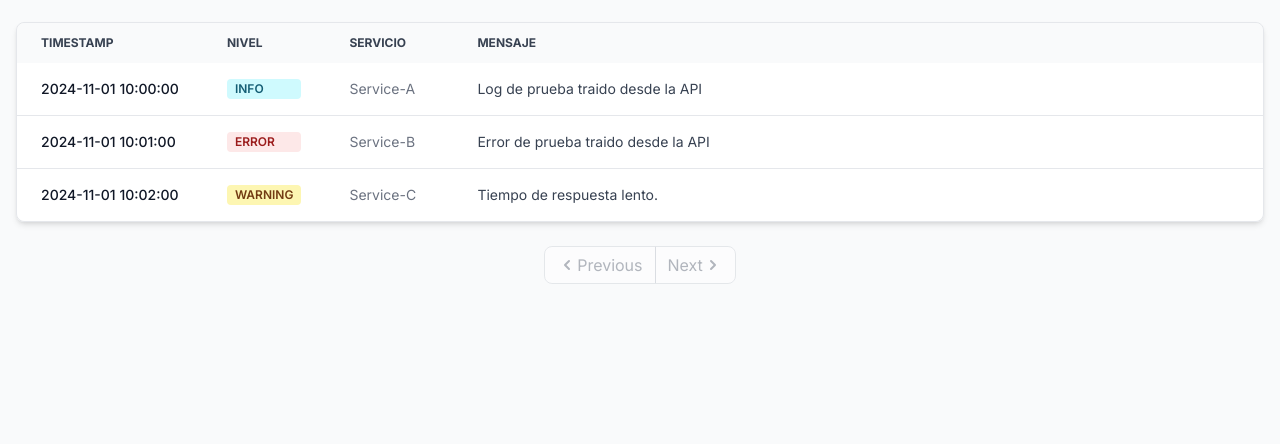
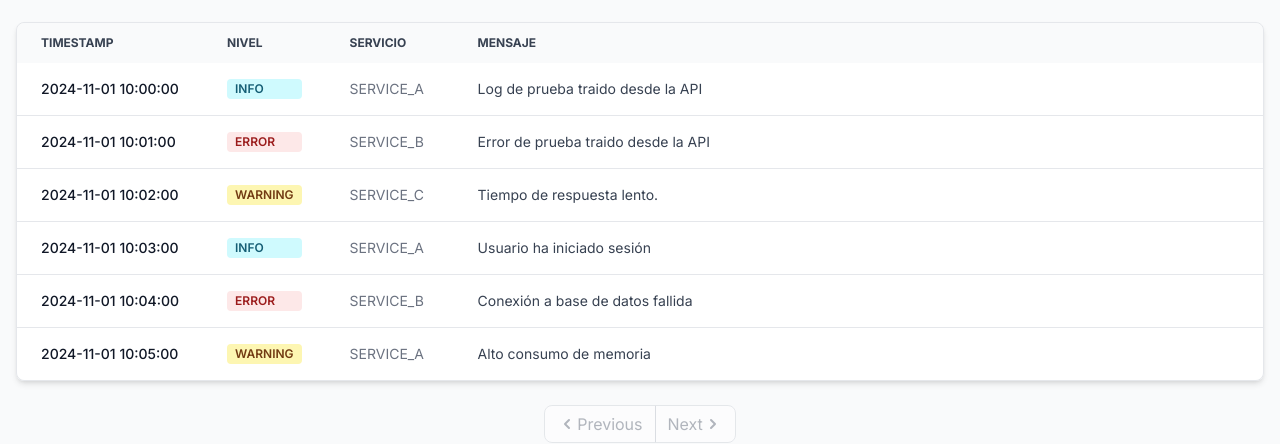
Before and after one commit to microboxlabs/nextjs-logs-manager, a Next.js app in the folder nextjs-logs-manager/: page /pages/logs in a window 1280 px wide. Shown: the part 196-640 px from the top of the page. Built offline with nearby package versions, Linux system fonts and the light colour scheme; no server answers.

Commit message:
(Update) LogManager
Creacion de logManager y metodos para filtro, y busqueda

```diff
--- /dev/null
+++ b/nextjs-logs-manager/app/api/services/logProcessor.ts
@@ -0,0 +1,35 @@
+import { LogEntry } from '@/types/logs'
+import { parseLogText } from '@/utils/logParser'
+import { storeAndGetLogs } from './logStorage'
+import { rawMockLogs } from './mockData'
+
+/**
+ * Procesa logs crudos y los almacena
+ * @param rawLogs - Texto crudo de logs
+ * @returns Array de logs procesados
+ */
+export function processRawLogs(rawLogs: string): LogEntry[] {
+  // 1. Parsear logs crudos a objetos LogEntry
+  const parsedLogs = parseLogText(rawLogs)
+
+  // 2. Almacenar logs procesados
+  return storeAndGetLogs(parsedLogs)
+}
+
+/**
+ * Inicializa el storage con logs de prueba
+ * @returns Array de logs iniciales
+ */
+export function initializeWithMockLogs(): LogEntry[] {
+  return processRawLogs(rawMockLogs)
+}
+
+/**
+ * Obtiene todos los logs almacenados
+ * Si no hay logs, inicializa con datos de prueba
+ * @returns Array de logs
+ */
+export function getAllLogs(): LogEntry[] {
+  const logs = storeAndGetLogs([])
+  return logs.length === 0 ? initializeWithMockLogs() : logs
+}
--- a/nextjs-logs-manager/app/api/services/logStorage.ts
+++ b/nextjs-logs-manager/app/api/services/logStorage.ts
@@ -1,19 +1,21 @@
 import { LogEntry } from '@/types/logs'
-import { mockLogs } from './mockData'
 
 const STORAGE_KEY = 'logs'
 
 /**
- * Obtiene los logs almacenados y validados
+ * Obtiene los logs almacenados
+ * @returns Array de logs desde localStorage
  */
 export function getLogs(): LogEntry[] {
-  if (typeof window === 'undefined') return mockLogs
+  if (typeof window === 'undefined') return []
   const storedLogs = localStorage.getItem(STORAGE_KEY)
-  return storedLogs ? JSON.parse(storedLogs) : mockLogs
+  return storedLogs ? JSON.parse(storedLogs) : []
 }
 
 /**
- * Almacena logs y retorna todos los logs actualizados
+ * Almacena logs y retorna todos los logs
+ * @param newLogs - Nuevos logs a almacenar
+ * @returns Array combinado de logs existentes y nuevos
  */
 export function storeAndGetLogs(newLogs: LogEntry[]): LogEntry[] {
   const existingLogs = getLogs()
--- a/nextjs-logs-manager/app/api/services/mockData.ts
+++ b/nextjs-logs-manager/app/api/services/mockData.ts
@@ -1,25 +1,10 @@
-import { LogLevel, LogService, LogEntry } from '@/types/logs'
-
-export const mockLogs: LogEntry[] = [
-  {
-    id: '1',
-    timestamp: '2024-11-01 10:00:00',
-    level: LogLevel.INFO,
-    service: LogService.SERVICE_A,
-    message: 'Log de prueba traido desde la API'
-  },
-  {
-    id: '2',
-    timestamp: '2024-11-01 10:01:00',
-    level: LogLevel.ERROR,
-    service: LogService.SERVICE_B,
-    message: 'Error de prueba traido desde la API'
-  },
-  {
-    id: '3',
-    timestamp: '2024-11-01 10:02:00',
-    level: LogLevel.WARNING,
-    service: LogService.SERVICE_C,
-    message: 'Tiempo de respuesta lento.'
-  }
-]
+/**
+ * Logs crudos de prueba
+ * Simula el contenido de un archivo de texto
+ */
+export const rawMockLogs = `[2024-11-01 10:00:00] [INFO] SERVICE_A: Log de prueba traido desde la API
+[2024-11-01 10:01:00] [ERROR] SERVICE_B: Error de prueba traido desde la API
+[2024-11-01 10:02:00] [WARNING] SERVICE_C: Tiempo de respuesta lento.
+[2024-11-01 10:03:00] [INFO] SERVICE_A: Usuario ha iniciado sesión
+[2024-11-01 10:04:00] [ERROR] SERVICE_B: Conexión a base de datos fallida
+[2024-11-01 10:05:00] [WARNING] SERVICE_A: Alto consumo de memoria`
--- a/nextjs-logs-manager/app/pages/logs/page.tsx
+++ b/nextjs-logs-manager/app/pages/logs/page.tsx
@@ -1,20 +1,25 @@
 'use client'
 
-import { useEffect, useState } from 'react'
 import { Table, Badge, TextInput, Select, Pagination } from 'flowbite-react'
 import { HiSearch } from 'react-icons/hi'
-import { LogEntry } from '@/types/logs'
-import { getLogs } from '@/app/api/services/logStorage'
 import { getLogLevelColor } from '@/utils/logStyles'
+import { useLogsManager } from './useLogsManager'
 
 export default function LogsPage() {
-  const [logs, setLogs] = useState<LogEntry[]>([])
-
-  useEffect(() => {
-    // Cargar logs procesados al montar el componente
-    const processedLogs = getLogs()
-    setLogs(processedLogs)
-  }, [])
+  const {
+    currentLogs,
+    totalPages,
+    currentPage,
+    uniqueServices,
+    uniqueLevels,
+    searchText,
+    selectedService,
+    selectedLevel,
+    setSearchText,
+    setSelectedService,
+    setSelectedLevel,
+    setCurrentPage
+  } = useLogsManager()
 
   return (
     <div>
@@ -30,18 +35,26 @@ export default function LogsPage() {
           icon={HiSearch}
           placeholder="Buscar en mensajes..."
           className="md:col-span-2"
+          value={searchText}
+          onChange={(e) => setSearchText(e.target.value)}
         />
-        <Select>
+        <Select
+          value={selectedService}
+          onChange={(e) => setSelectedService(e.target.value)}
+        >
           <option value="">Todos los servicios</option>
-          <option value="Service-A">Service A</option>
-          <option value="Service-B">Service B</option>
-          <option value="Service-C">Service C</option>
+          {uniqueServices.map(service => (
+            <option key={service} value={service}>{service}</option>
+          ))}
         </Select>
-        <Select>
+        <Select
+          value={selectedLevel}
+          onChange={(e) => setSelectedLevel(e.target.value)}
+        >
           <option value="">Todos los niveles</option>
-          <option value="INFO">Info</option>
-          <option value="WARNING">Warning</option>
-          <option value="ERROR">Error</option>
+          {uniqueLevels.map(level => (
+            <option key={level} value={level}>{level}</option>
+          ))}
         </Select>
       </div>
 
@@ -55,7 +68,7 @@ export default function LogsPage() {
             <Table.HeadCell>Mensaje</Table.HeadCell>
           </Table.Head>
           <Table.Body className="divide-y">
-            {logs.map((log) => (
+            {currentLogs.map((log) => (
               <Table.Row
                 key={log.id}
                 className="bg-white dark:border-gray-700 dark:bg-gray-800"
@@ -83,9 +96,9 @@ export default function LogsPage() {
       {/* Paginación */}
       <div className="flex items-center justify-center mt-4">
         <Pagination
-          currentPage={1}
-          totalPages={1}
-          onPageChange={() => {}}
+          currentPage={currentPage}
+          totalPages={totalPages}
+          onPageChange={setCurrentPage}
           showIcons
         />
       </div>
--- /dev/null
+++ b/nextjs-logs-manager/app/pages/logs/useLogsManager.ts
@@ -0,0 +1,120 @@
+import { useState, useEffect } from 'react'
+import { LogEntry, LogLevel, LogService } from '@/types/logs'
+import { getAllLogs } from '@/app/api/services/logProcessor'
+
+// Tipos para los filtros y paginación
+type LogFilters = {
+  searchText: string
+  service: string
+  level: string
+}
+
+type PaginationConfig = {
+  currentPage: number
+  logsPerPage: number
+}
+
+export const useLogsManager = () => {
+  // Estado principal
+  const [logs, setLogs] = useState<LogEntry[]>([])
+  const [filteredLogs, setFilteredLogs] = useState<LogEntry[]>([])
+
+  // Estado de filtros
+  const [searchText, setSearchText] = useState('')
+  const [selectedService, setSelectedService] = useState('')
+  const [selectedLevel, setSelectedLevel] = useState('')
+
+  // Estado de paginación
+  const [currentPage, setCurrentPage] = useState(1)
+  const logsPerPage = 10
+
+  // Obtener valores únicos de los logs
+  const getUniqueValues = (logs: LogEntry[]) => {
+    const services = logs
+      .reduce((acc, log) =>
+        acc.includes(log.service) ? acc : [...acc, log.service],
+        [] as LogService[]
+      ).sort()
+
+    const levels = logs
+      .reduce((acc, log) =>
+        acc.includes(log.level) ? acc : [...acc, log.level],
+        [] as LogLevel[]
+      ).sort()
+
+    return { services, levels }
+  }
+
+  // Filtrar logs según criterios
+  const filterLogs = (logs: LogEntry[], filters: LogFilters) => {
+    return logs.filter(log => {
+      const matchesSearch = !filters.searchText ||
+        log.message.toLowerCase().includes(filters.searchText.toLowerCase())
+
+      const matchesService = !filters.service ||
+        log.service === filters.service
+
+      const matchesLevel = !filters.level ||
+        log.level === filters.level
+
+      return matchesSearch && matchesService && matchesLevel
+    })
+  }
+
+  // Paginar logs
+  const paginateLogs = (logs: LogEntry[], { currentPage, logsPerPage }: PaginationConfig) => {
+    const indexOfLastLog = currentPage * logsPerPage
+    const indexOfFirstLog = indexOfLastLog - logsPerPage
+
+    return {
+      currentLogs: logs.slice(indexOfFirstLog, indexOfLastLog),
+      totalPages: Math.ceil(logs.length / logsPerPage)
+    }
+  }
+
+  // Cargar logs iniciales
+  useEffect(() => {
+    const processedLogs = getAllLogs()
+    setLogs(processedLogs)
+    setFilteredLogs(processedLogs)
+  }, [])
+
+  // Aplicar filtros cuando cambien los criterios
+  useEffect(() => {
+    const filtered = filterLogs(logs, {
+      searchText,
+      service: selectedService,
+      level: selectedLevel
+    })
+    setFilteredLogs(filtered)
+  }, [logs, searchText, selectedService, selectedLevel])
+
+  // Obtener valores únicos y logs paginados
+  const { services: uniqueServices, levels: uniqueLevels } = getUniqueValues(logs)
+  const { currentLogs, totalPages } = paginateLogs(filteredLogs, {
+    currentPage,
+    logsPerPage
+  })
+
+  return {
+    // Datos paginados y filtrados
+    currentLogs,
+    totalPages,
+    currentPage,
+
+    // Opciones de filtro
+    uniqueServices,
+    uniqueLevels,
+
+    // Estado actual de filtros
+    searchText,
+    selectedService,
+    selectedLevel,
+
+    // Funciones de actualización
+    setSearchText,
+    setSelectedService,
+    setSelectedLevel,
+    setCurrentPage
+  }
+}
```
